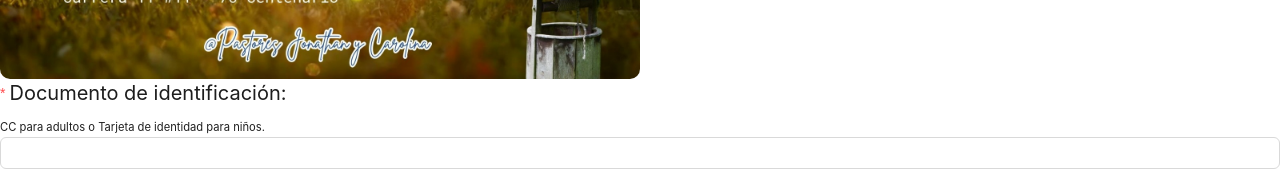
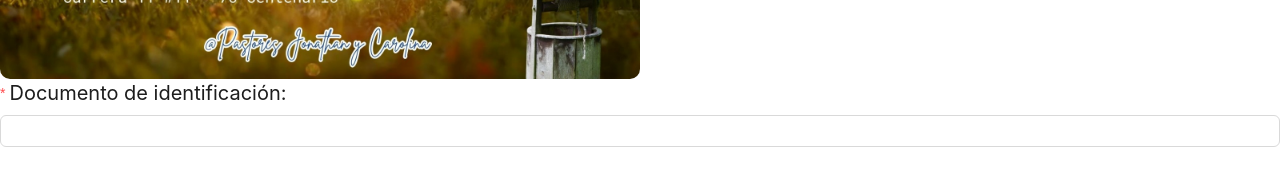
Before and after one commit to sebasmayor06/AsistenciaCCI, a React (Vite) app: page /Asistencia/1 in a window 1280 px wide. Shown: the part 2120-2292 px from the top of the page. Built offline with nearby package versions, Linux system fonts and the light colour scheme; no server answers.

Commit message:
subo cambios pedidos por el pastor

```diff
--- a/src/components/Formulario/Formulario.jsx
+++ b/src/components/Formulario/Formulario.jsx
@@ -96,8 +96,8 @@ const Formulario = (event_id) => {
     }
   };
   const handleSubmit = async () => {
-    const {dni, full_name, estado_civil, phone_number, fecha_de_nacimiento, ciudad, barrio, direccion, bautizo } = form.getFieldValue()
-    const formData = {dni, full_name, estado_civil, phone_number, fecha_de_nacimiento, ciudad, barrio, direccion, bautizo};
+    const {dni, full_name, estado_civil, phone_number, fecha_de_nacimiento, ciudad, barrio, direccion, bautizo  } = form.getFieldValue()
+    const formData = {dni, full_name, estado_civil, phone_number, fecha_de_nacimiento, ciudad, barrio, direccion, bautizo, registration_time: moment().format('YYYY-MM-DD HH:mm:ss')};
     const formData2 = {
       dni: formData.dni,
       event_id: event_id.eventId,
@@ -159,7 +159,7 @@ const Formulario = (event_id) => {
     >
 
       <Form.Item name="dni" className='white-label' label="Documento de identificación:" rules={[{ required: true, message: 'Por favor ingresa tu número de cédula.' }]} >
-        <small className='text-slate-400'>CC para adultos o Tarjeta de identidad para niños.</small>
+        {/* <small className='text-slate-400'>CC para adultos o Tarjeta de identidad para niños.</small> */}
       <Input onBlur={handleBlur} disabled={dataConsul} autoComplete='tel'/>
       </Form.Item>
       <Form.Item name="full_name" className='white-label' label="Nombres y apellidos 📝:" rules={[{ required: true, message: 'Por favor ingresa tu nomnbre completo.' }]}>
```
Also changed, not shown: src/components/BotonCafeteria/BotonCafeteria.jsx (added).
